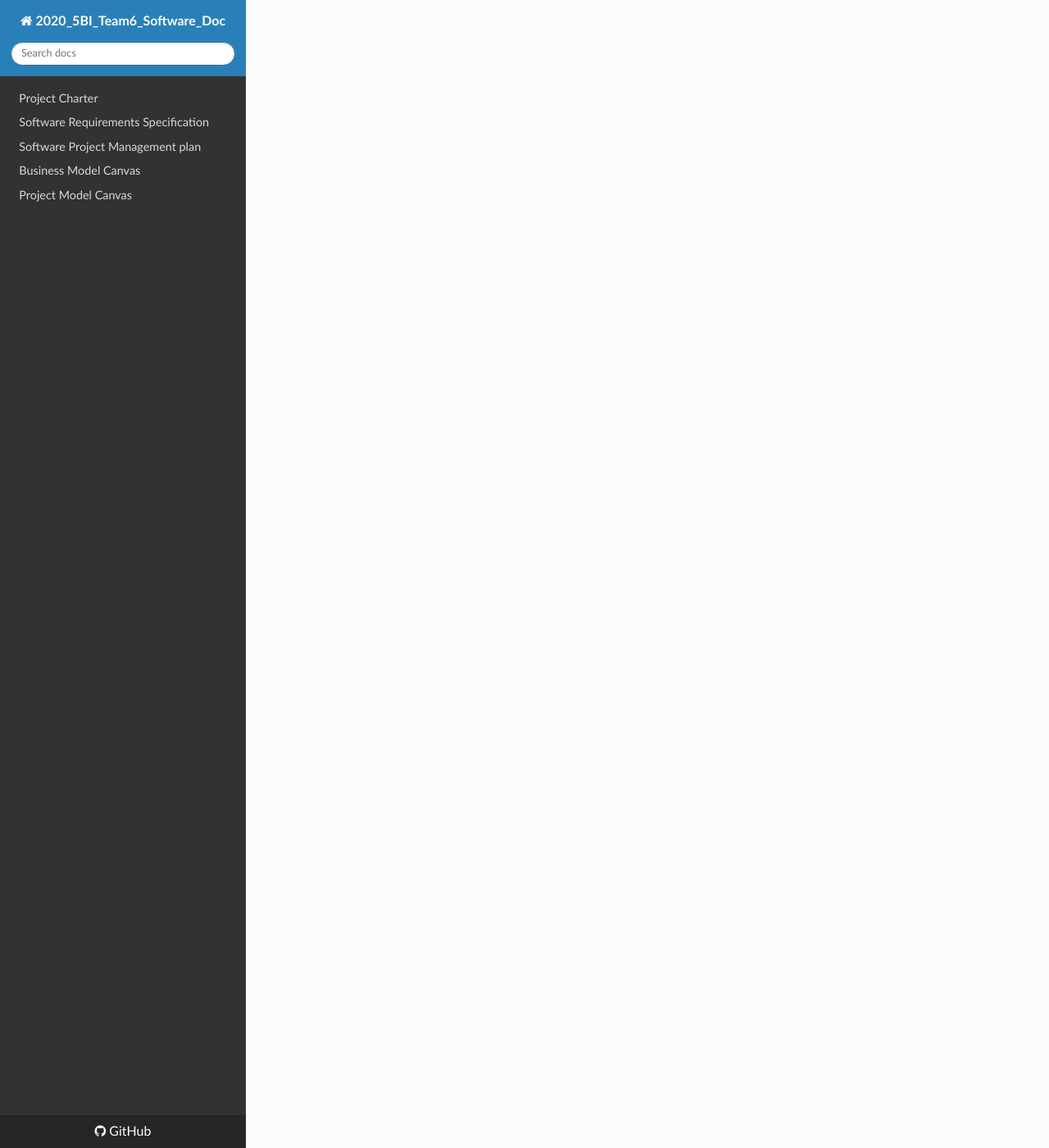
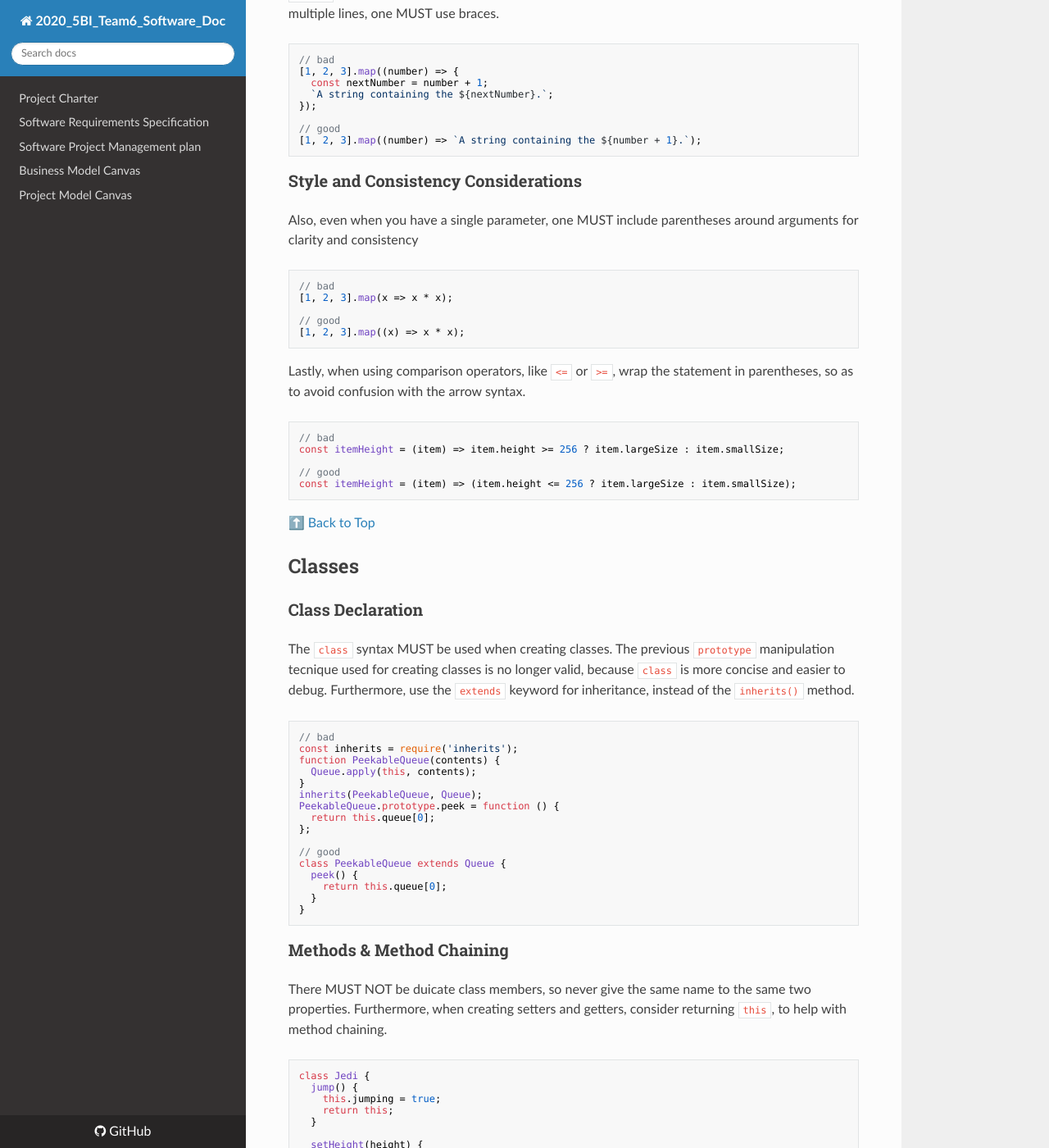
Before and after one commit to KilliKrate/Software-Documentation-G6, an MkDocs documentation site: the page built from docs/Coding Standards/index.md, in a window 1280 px wide and 1400 px high, scrolled down 15724 px. Shown: the whole window at 82% size. Built offline with MkDocs 1.6.1, drawn with Linux system fonts in a browser that asks for light colours; nearby versions of some CDN libraries; some of the changed text lies outside the part shown.

Commit message:
Finished Coding Standards document

````diff
--- a/docs/Coding Standards/index.md
+++ b/docs/Coding Standards/index.md
@@ -60,7 +60,42 @@ Group 6 is responsible for developing and maintaining this document.
 >>
 >> [Multi-line-arrays](#multi-line-arrays)
 >
-
+> [Strings](#strings)
+>> [Quotes](#quotes)
+>>
+>> [Concatenation](#concatenation)
+>
+> [Comparison Operators & Equality](#comparison-operators-&-equality)
+>> [Comparison Operators](#comparison-operators)
+>>
+>> [Equality](#equality)
+>
+> [Functions](#functions)
+>> [Function Declaration](#function-declaration)
+>>
+>> [Function Parameters](#function-parameters)
+>
+> [Arrow Functions](#arrow-functions)
+>> [Arrow Functions vs Functions](#arrow-functions-vs-functions)
+>>
+>> [Implicit Returns](#implicit-returns)
+>>
+>> [Style and Consistency Considerations](#style-and-consistency-considerations)
+>
+> [Classes](#classes)
+>> [Class Declaration](#class-declaration)
+>>
+>> [Methods & Method Chaining](#methods-&-method-chaining)
+>>
+>> [Constructors](#constructors)
+>>
+>> [Static Methods](#static-methods)
+>
+> [Objects](#objects)
+>> [Object Initialization](#object-initialization)
+>>
+>> [Object Shorthands](#object-shorthands)
+>
 ## Introduction
 The "Lezioni alla Pari" coding standards aim to illustrate the way forward for implementing features and changes to the Javascript codebase. Every new piece of code committed the Github repository must strictly adhere to the following rules, since all the code in this code-base should look like a single person typed it, no matter the size of the team. These rules must be followed if you also are interested in collaborating with the team, by implementing changes and features to further develop the project.
 
@@ -625,6 +660,8 @@ const foo = maybe1 > maybe2 ? 'bar' : maybeNull;
 
 ## Functions
 
+### Function Declaration
+
 Functions MUST always have a sensible name that summarizes their use, just like variables. When declaring functions, one MUST NOT declare them in non-function blocks, like `if` and `while`: assign them to a variable outside of the block instead (in this case it is preferable to use arrow functions instead).
 
 ```javascript
@@ -643,6 +680,8 @@ if (currentUser) {
   };
 }
 ```
+
+### Function Parameters
 
 Parameters MUST NOT be mutated inside the function. When evaluating conditions on parameters at the start of a function, use default parameters instead.
 
@@ -691,7 +730,11 @@ function handleThings(name, opts = {}) {
 }
 ```
 
+[⬆️ Back to Top](#table-of-contents)
+
 ## Arrow Functions
+
+### Arrow Functions vs Functions
 
 The use of arrow functions is preferred when creating and calling anonymous functions. This is better than using normal funcitons, because it is more concise and also excludes the context of `this`. Use normal functions when you have complicated logic that would deserve a named function of its own.
 
@@ -721,6 +766,8 @@ If the arrow function consists of a single statement, than you SHOULD omit the b
 // good
 [1, 2, 3].map((number) => `A string containing the ${number + 1}.`);
 ```
+
+### Style and Consistency Considerations
 
 Also, even when you have a single parameter, one MUST include parentheses around arguments for clarity and consistency
 
@@ -742,10 +789,146 @@ const itemHeight = (item) => item.height >= 256 ? item.largeSize : item.smallSiz
 const itemHeight = (item) => (item.height <= 256 ? item.largeSize : item.smallSize);
 ```
 
+[⬆️ Back to Top](#table-of-contents)
+
 ## Classes
+
+### Class Declaration
+
+The `class` syntax MUST be used when creating classes. The previous `prototype` manipulation tecnique used for creating classes is no longer valid, because `class` is more concise and easier to debug. Furthermore, use the `extends` keyword for inheritance, instead of the `inherits()` method.
+
+```javascript
+// bad
+const inherits = require('inherits');
+function PeekableQueue(contents) {
+  Queue.apply(this, contents);
+}
+inherits(PeekableQueue, Queue);
+PeekableQueue.prototype.peek = function () {
+  return this.queue[0];
+};
+
+// good
+class PeekableQueue extends Queue {
+  peek() {
+    return this.queue[0];
+  }
+}
+```
+
+### Methods & Method Chaining
+
+There MUST NOT be duicate class members, so never give the same name to the same two properties. Furthermore, when creating setters and getters, consider returning `this`, to help with method chaining.
+
+```javascript
+class Jedi {
+  jump() {
+    this.jumping = true;
+    return this;
+  }
+
+  setHeight(height) {
+    this.height = height;
+    return this;
+  }
+}
+
+const luke = new Jedi();
+
+// jump and setHeight can be chained because jump() returns `this`
+luke.jump()
+  .setHeight(20);
+```
 
 ### Constructors
 
+Classes have a default `constructor` if one is not specified. This MUST be used when dealing with empty constructors, or constructors that delegate to the parent class, because it makes the code less redundant.
+
+```javascript
+// bad
+class Jedi {
+  constructor() {}
+
+  getName() {
+    return this.name;
+  }
+}
+
+// bad
+class Rey extends Jedi {
+  constructor(...args) {
+    super(...args);
+  }
+}
+
+// good
+class Rey extends Jedi {
+  constructor(...args) {
+    super(...args);
+    this.name = 'Rey';
+  }
+}
+```
+
+### Static Methods
+
+Lastly, if a method doesn't use `this`, it MUST be made static. Being an instance method should indicate that it behaves differently based on the properties of the object it's executed from.
+
+```javascript
+// bad
+class Foo {
+  bar() {
+    console.log('bar');
+  }
+}
+
+// good
+class Foo {
+  static bar() {
+    console.log('bar');
+  }
+}
+```
+
+[⬆️ Back to Top](#table-of-contents)
+
 ## Objects
 
-## Events
+### Object Initialization
+
+When creating a new object, always use the literal syntax rather than the curly braces syntax. This makes it clearer that you are creating a new object.
+
+```javascript
+// bad
+const item = new Object();
+
+// good
+const item = {};
+```
+
+### Object Shorthands
+
+Shorthands MUST be used when creating methods or when defining properties where the value variable is the same as the key name. Lastly, when using shorthand properties, always group them at the beginning of the object notation, in order to make it easier to tell which properties are using the shorthand.
+
+```javascript
+// bad
+const atom = {
+  name: name,
+  periodicTablePosition: periodicTablePosition,
+  weight: 89,
+  addValue: function (value) {
+    return atom.value + value;
+  },
+};
+
+// good
+const atom = {
+  name,
+  periodicTablePosition,
+  addValue(value) {
+    return atom.value + value;
+  },
+};
+```
+
+[⬆️ Back to Top](#table-of-contents)
````
Also changed, not shown: other parts of docs/Coding Standards/index.md (+2 -0 lines).
